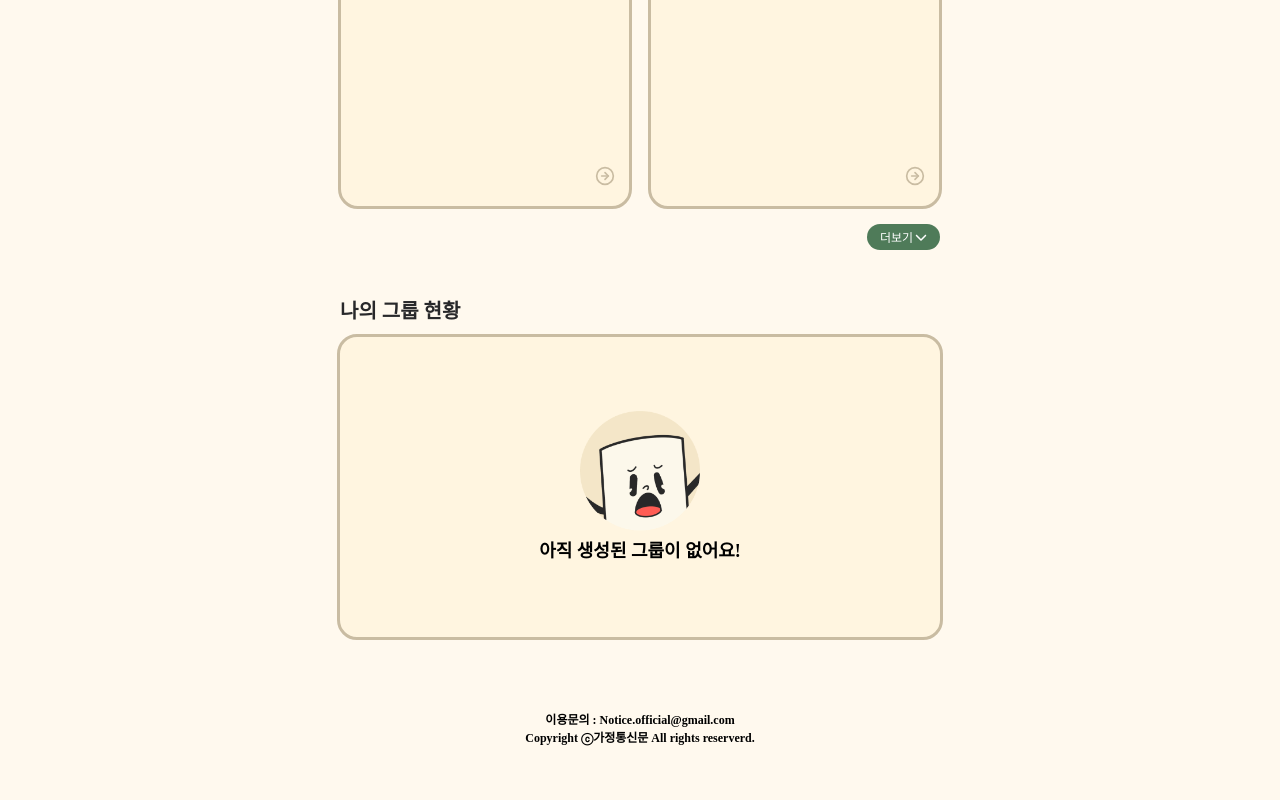
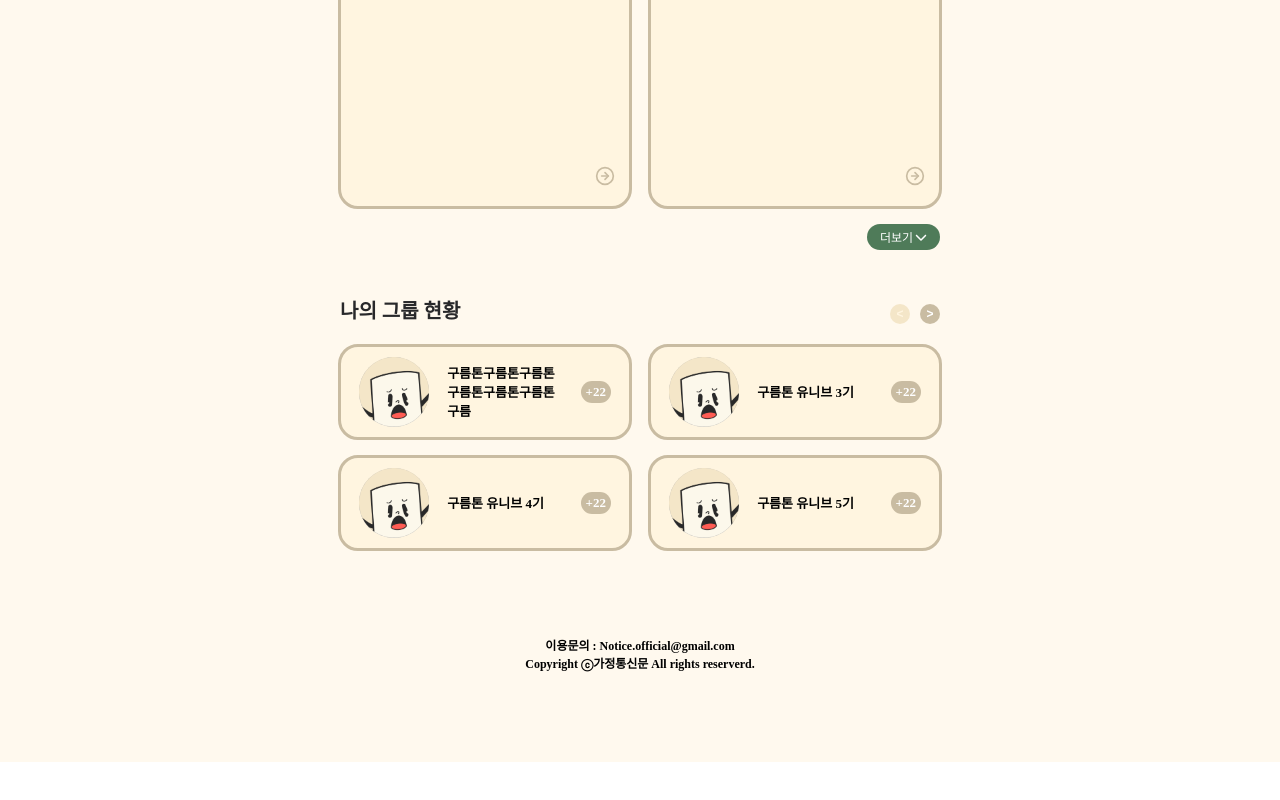
Before and after one commit to 9oormthon-univ/2024_BEOTKKOTTHON_TEAM_15_FE, a Next.js app: page /home in a window 1280 px wide. Shown: the part 1675-2475 px from the top of the page. After the commit the page ends 2437 px from the top, so only its background shows below. Built offline with nearby package versions, Linux system fonts and the light colour scheme; a web font is replaced by a local one; what recoil-persist would draw is missing.

Commit message:
feat : 그룹현황 퍼블리싱(#2)

```diff
--- a/src/app/layout.tsx
+++ b/src/app/layout.tsx
@@ -7,8 +7,8 @@ import RecoidContextProvider from "./recoilContextProvider";
 const inter = Inter({ subsets: ["latin"] });
 
 export const metadata: Metadata = {
-  title: "Create Next App",
-  description: "Generated by create next app",
+  title: "가정통신문",
+  description: "Goorm Univ 2th - 벚꽃톤 가정통신문",
 };
 
 export default function RootLayout({ children }: { children: React.ReactNode }) {
--- /dev/null
+++ b/src/components/home/GroupList.tsx
@@ -0,0 +1,89 @@
+import React, { useState } from 'react';
+import styled from 'styled-components';
+import HomeGroupCard from './HomeGroupCard';
+
+export interface Group {
+	group: string;
+	profile: string;
+	count: number;
+}
+
+const GroupList = ({ dataList }: { dataList: Group[] }) => {
+	const [currentPage, setCurrentPage] = useState(0);
+	const postsPerPage = 4;
+	const startIndex = currentPage * postsPerPage;
+	const visibleCard = dataList.slice(startIndex, startIndex + postsPerPage);
+	const totalPages = Math.ceil(dataList.length / postsPerPage);
+
+	const goToNextPage = () => {
+        setCurrentPage((prevPage) => Math.min(prevPage + 1, totalPages - 1));
+        console.log(totalPages);
+    };
+
+    const goToPreviousPage = () => {
+        setCurrentPage((prevPage) => Math.max(prevPage - 1, 0));
+    };
+
+	return (
+		<Main>
+			<BtnGroup>
+				<Btn onClick={goToPreviousPage} disabled={currentPage === 0}>
+					&lt;
+				</Btn>
+				<Btn onClick={goToNextPage} disabled={currentPage === totalPages - 1}>
+					&gt;
+				</Btn>
+			</BtnGroup>
+			<CardWrapper>
+				{visibleCard.map((group, i) => (
+					<HomeGroupCard key={i} group={group} />
+				))}
+			</CardWrapper>
+		</Main>
+	);
+};
+
+export default GroupList;
+
+const Main = styled.div`
+	width: 100%;
+	display: flex;
+	flex-direction: column;
+	align-items: center;
+	justify-content: center;
+`;
+
+const CardWrapper = styled.div`
+	width: 90%;
+	display: grid;
+	grid-template-columns: repeat(2, minmax(310px, 1fr));
+	justify-content: center;
+	height: fit-content;
+`;
+
+const BtnGroup = styled.div`
+	width: 100%;
+	display: flex;
+	align-items: center;
+	justify-content: end;
+	gap: 1rem;
+    margin-top: -3rem;
+    margin-bottom: 2rem;
+`;
+
+const Btn = styled.button`
+	font-size: 1.2rem;
+    font-weight: 600;
+    width: 2rem;
+    height: 2rem;
+	cursor: pointer;
+	border: none;
+	border-radius: 50%;
+	color: white;
+	background-color: #c9bca2;
+	&:disabled {
+		background-color: #f4e6c8;
+		color: #fff5e0;
+		cursor: default;
+	}
+`;
--- /dev/null
+++ b/src/components/home/HomeGroupCard.tsx
@@ -0,0 +1,70 @@
+import React from 'react';
+import { Group } from './GroupList';
+import styled from 'styled-components';
+
+const HomeGroupCard = ({ group }: { group: Group }) => {
+	return (
+		<Main>
+			<Card>
+				<ProfileCircle>
+					<ProfileImg src={group.profile} />
+				</ProfileCircle>
+				<div id="groupname">{group.group}</div>
+				<Tag>+{group.count}</Tag>
+			</Card>
+		</Main>
+	);
+};
+
+export default HomeGroupCard;
+
+const Main = styled.div`
+	width: 100%;
+	display: flex;
+	flex-direction: column;
+	align-items: center;
+	justify-content: center;
+	margin-bottom: 1.5rem;
+`;
+
+const Card = styled.div`
+	width: 93%;
+	height: 7rem;
+	display: flex;
+	align-items: center;
+	justify-content: space-evenly;
+	background-color: #fff5e0;
+	border-radius: 20px;
+	border: 3px solid #c9bca2;
+	padding: 1rem 0rem;
+	font-size: 1.3rem;
+    font-weight: 600;
+	cursor: pointer;
+    #groupname{
+        font-weight: 600;
+        width: 40%;
+        overflow: scroll
+    }
+`;
+
+const ProfileCircle = styled.div`
+	height: 100%;
+	aspect-ratio: 1 / 1;
+	background-color: #a9a9a9;
+	border-radius: 50%;
+	display: flex;
+	justify-content: center;
+	align-items: center;
+`;
+
+const ProfileImg = styled.img`
+	width: 100%;
+	object-fit: cover;
+`;
+
+const Tag = styled.div`
+	background-color: #c9bca2;
+	color: white;
+	padding: 0.3rem 0.5rem;
+	border-radius: 15px;
+`;
--- a/src/components/home/MyGroupStateSection.tsx
+++ b/src/components/home/MyGroupStateSection.tsx
@@ -1,11 +1,44 @@
 import React from 'react';
 import styled from 'styled-components';
 import NoneNoticeCard from '../common/NoneNoticeCard';
+import GroupList from './GroupList';
+
+const sample = [{
+    group : '구름톤구름톤구름톤구름톤구름톤구름톤구름',
+    profile: '/img/nothingLogo.png',
+    count: 22
+},{
+    group : '구름톤 유니브 3기',
+    profile: '/img/nothingLogo.png',
+    count: 22
+},{
+    group : '구름톤 유니브 4기',
+    profile: '/img/nothingLogo.png',
+    count: 22
+},{
+    group : '구름톤 유니브 5기',
+    profile: '/img/nothingLogo.png',
+    count: 22
+},{
+    group : '구름톤 유니브 6기',
+    profile: '/img/nothingLogo.png',
+    count: 22
+},{
+    group : '구름톤 유니브 7기',
+    profile: '/img/nothingLogo.png',
+    count: 22
+},{
+    group : '구름톤 유니브 8기',
+    profile: '/img/nothingLogo.png',
+    count: 22
+},
+]
 
 const MyGroupStateSection = () => {
 	return (
 		<Main>
-			<NoneNoticeCard text="아직 생성된 그룹이 없어요!" />
+			{/* <NoneNoticeCard text="아직 생성된 그룹이 없어요!" /> */}
+			<GroupList dataList={sample}/>
 		</Main>
 	);
 };
```
Also changed, not shown: 1 other file (tests, documents, lock files or other folders).
